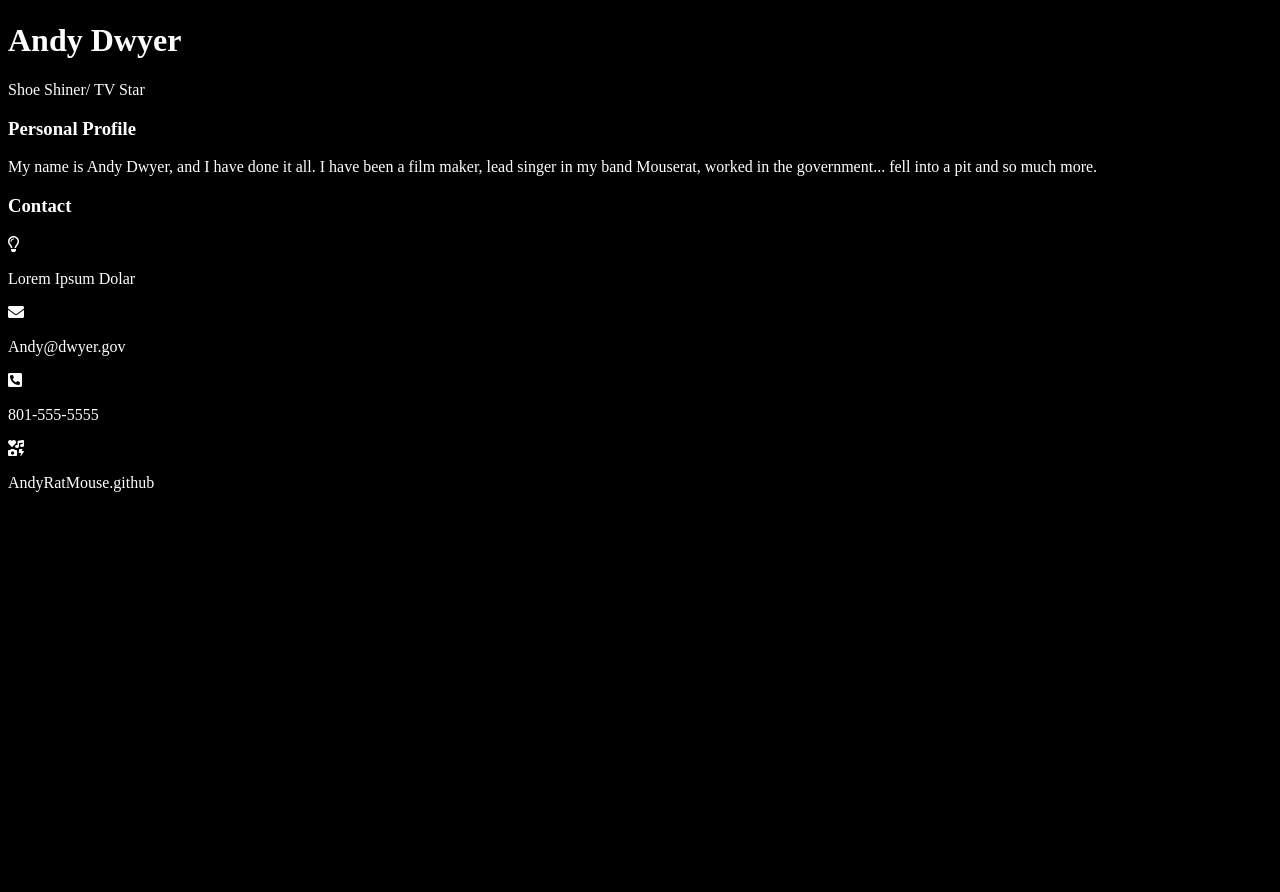
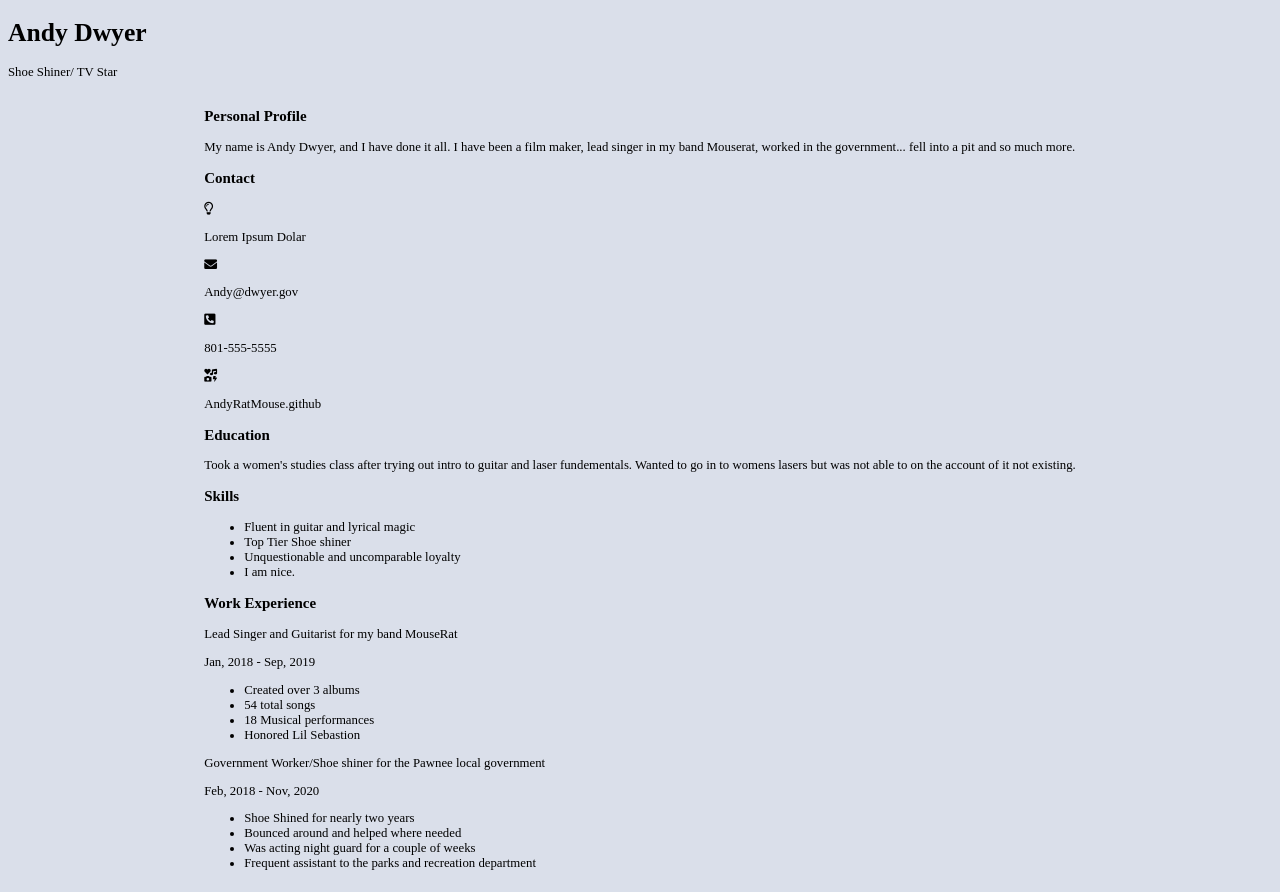
Before and after one commit to willhaight/AndyResume, a plain HTML site: page index.html in a window 1280 px wide. Shown: the part 891-1783 px from the top of the page. Before the commit the page ends 1399 px from the top, so only its background shows below. Drawn offline with Linux system fonts and the light colour scheme.

Commit message:
finished info added basic scss

```diff
--- a/index.html
+++ b/index.html
@@ -26,6 +26,38 @@
                 <div class="contact"><i class="fas fa-envelope"></i><p>Andy@dwyer.gov</p></div>
                 <div class="contact"><i class="fas fa-phone-square-alt"></i><p>801-555-5555</p></div>
                 <div class="contact"><i class="fas fa-icons"></i><p>AndyRatMouse.github</p></div></div>
+               <div class="special"> <h3>Education</h3>
+                <p>Took a women's studies class after trying out intro to guitar and laser fundementals. Wanted to go in to womens lasers but was not able to on the account of it not existing.</p>
+           </div>
+            </div>
+            </div>
+            <div class="two">
+                <h3>Skills</h3>
+                <ul>
+                    <li>Fluent in guitar and lyrical magic</li>
+                    <li>Top Tier Shoe shiner</li>
+                    <li>Unquestionable and uncomparable loyalty</li>
+                    <li>I am nice.</li>
+                </ul>
+                <h3>Work Experience</h3>
+                <p>Lead Singer and Guitarist for my band MouseRat</p>
+                <p>Jan, 2018 - Sep, 2019</p>
+                <ul>
+                    <li>Created over 3 albums</li>
+                    <li>54 total songs</li>
+                    <li>18 Musical performances</li>
+                    <li>Honored Lil Sebastion</li>
+                </ul>
+                <p>Government Worker/Shoe shiner for the Pawnee local government</p>
+                <p>Feb, 2018 - Nov, 2020</p>
+                <ul>
+                    <li>Shoe Shined for nearly two years</li>
+                    <li>Bounced around and helped where needed</li>
+                    <li>Was acting night guard for a couple of weeks</li>
+                    <li>Frequent assistant to the parks and recreation department</li>
+                </ul>
+            </div>
+        </div>
 
         <script src=js/app.js></script>
     </body>
--- a/scss/styles.scss
+++ b/scss/styles.scss
@@ -2,3 +2,14 @@ body {
     background-color:black;
     color:white;
     }
+    $midGrey: #dadfea;
+    $darkGrey:#c4c7cc;
+    $lightGrey:#eff3fc;
+    body {
+        background-color:#dadfea;
+        color:rgb(0, 0, 0);
+        display:flex;
+        flex-direction: column;
+        align-items: center;
+        font-size: 1vw;
+        }
```
Also changed, not shown: css/styles.css, 1 other file. Lines whose indentation alone changed are shown as unchanged.
